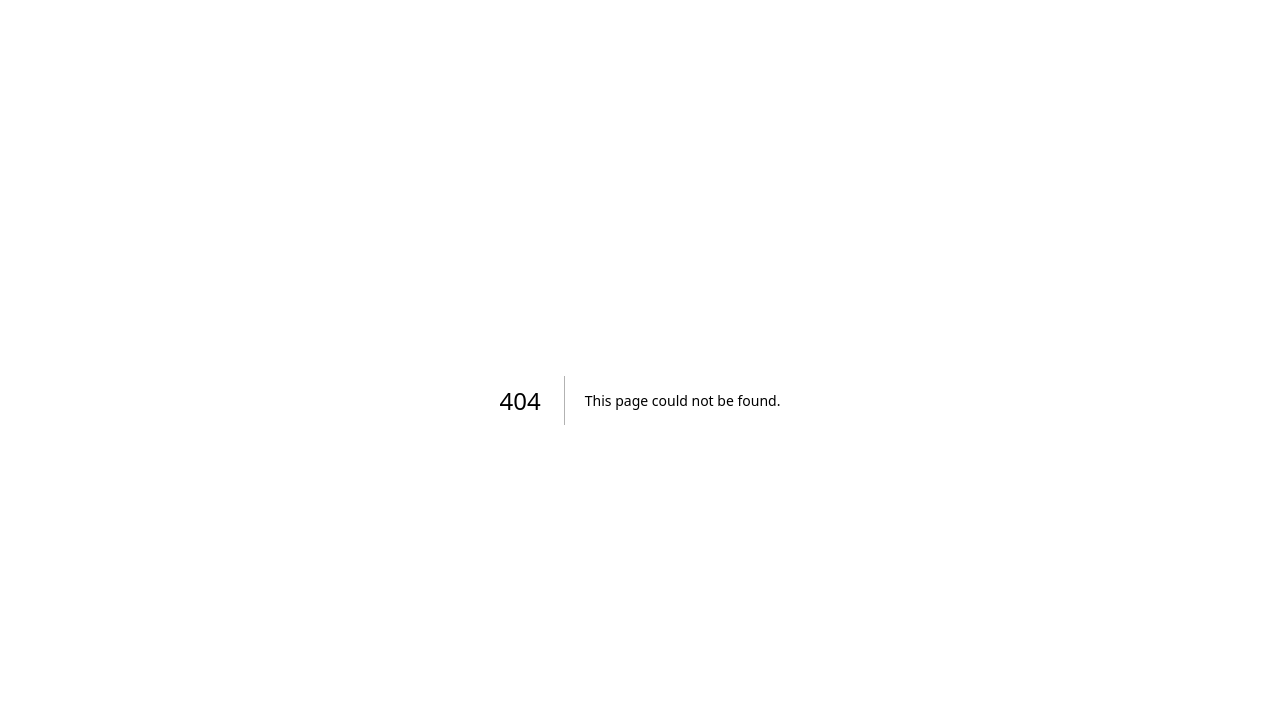
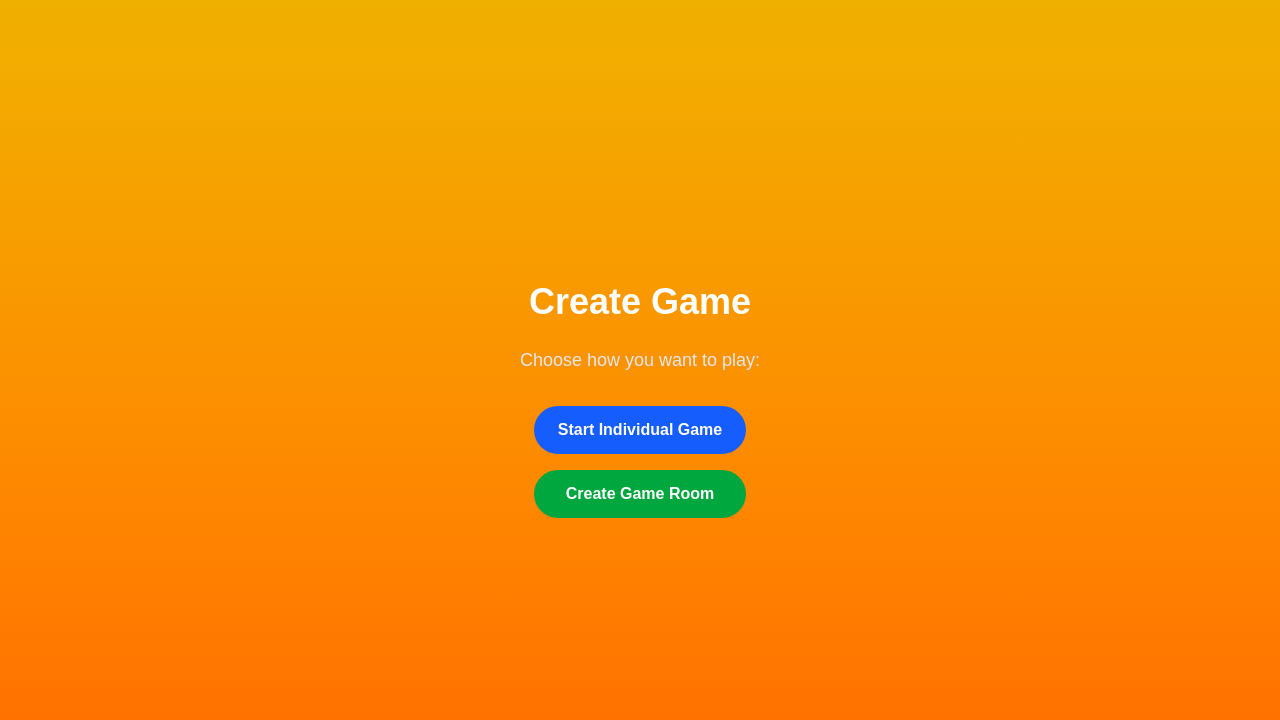
Before and after one commit to Naween300/banana-game, a Next.js app: page /create-game in a window 1280 px wide. Before the commit this address had no page. Shown: the top 720 px of the page. Built offline with nearby package versions, Linux system fonts and the light colour scheme.

Commit message:
add create game page

```diff
--- /dev/null
+++ b/src/app/create-game/page.tsx
@@ -0,0 +1,42 @@
+"use client";
+
+import { useRouter } from "next/navigation";
+
+export default function CreateGame() {
+  const router = useRouter();
+
+  const handleIndividualGame = () => {
+    // Redirect to the individual game page
+    router.push("/game");
+  };
+
+  const handleCreateRoom = () => {
+    // Redirect to the Profile Setup page
+    router.push("/profile-setup");
+  };
+
+  return (
+    <div className="flex flex-col items-center justify-center min-h-screen bg-gradient-to-b from-yellow-500 to-orange-500 p-4">
+      <h1 className="text-4xl font-bold text-white mb-6">Create Game</h1>
+      <p className="text-lg text-gray-200 mb-8">Choose how you want to play:</p>
+
+      <div className="flex flex-col gap-4">
+        {/* Button for individual game */}
+        <button
+          onClick={handleIndividualGame}
+          className="px-6 py-3 bg-blue-600 hover:bg-blue-700 text-white font-bold rounded-full transition-all"
+        >
+          Start Individual Game
+        </button>
+
+        {/* Button for creating a game room */}
+        <button
+          onClick={handleCreateRoom}
+          className="px-6 py-3 bg-green-600 hover:bg-green-700 text-white font-bold rounded-full transition-all"
+        >
+          Create Game Room
+        </button>
+      </div>
+    </div>
+  );
+}
--- a/src/middleware.ts
+++ b/src/middleware.ts
@@ -10,6 +10,7 @@ const publicRoutes = createRouteMatcher([
   '/',
   '/sign-in(.*)',
   '/sign-up(.*)',
+  '/create-game(.*)',
   '/profile-setup(.*)' // Allow access to profile setup page
 ]);
 
```
